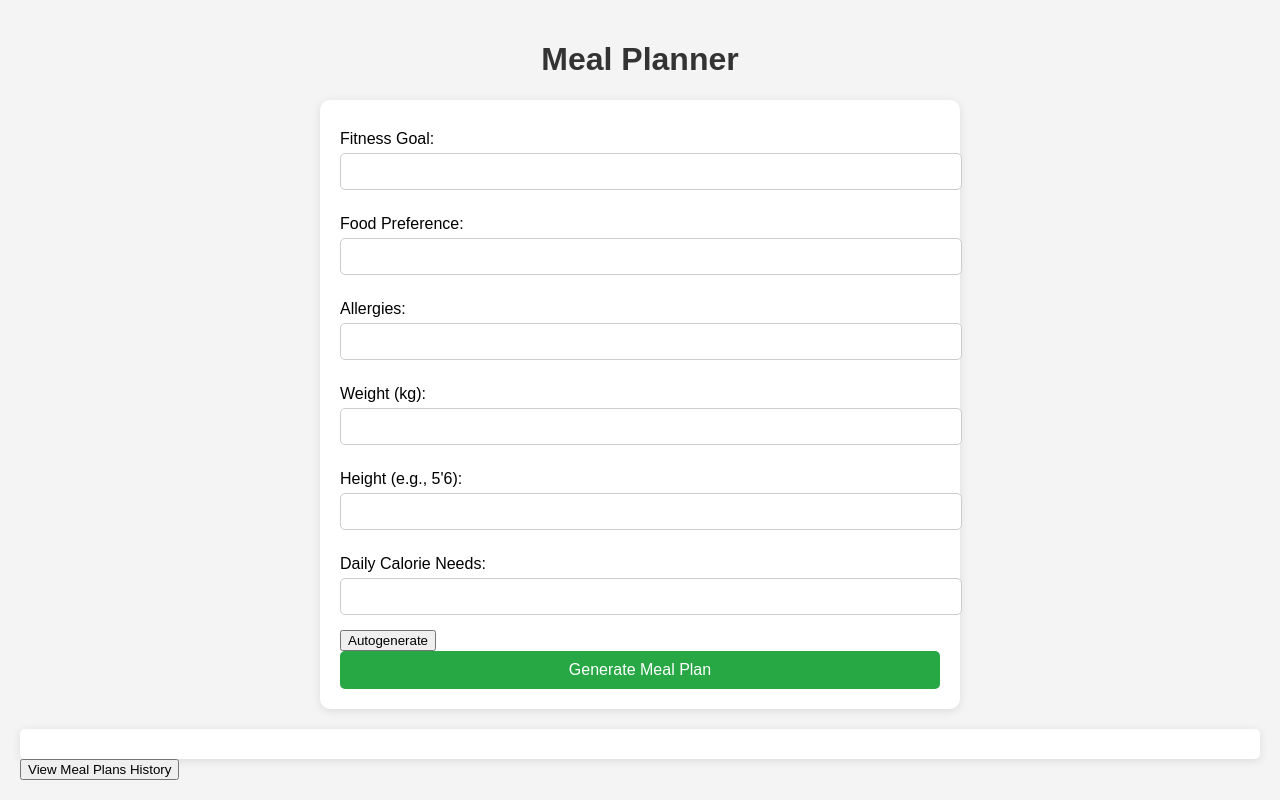
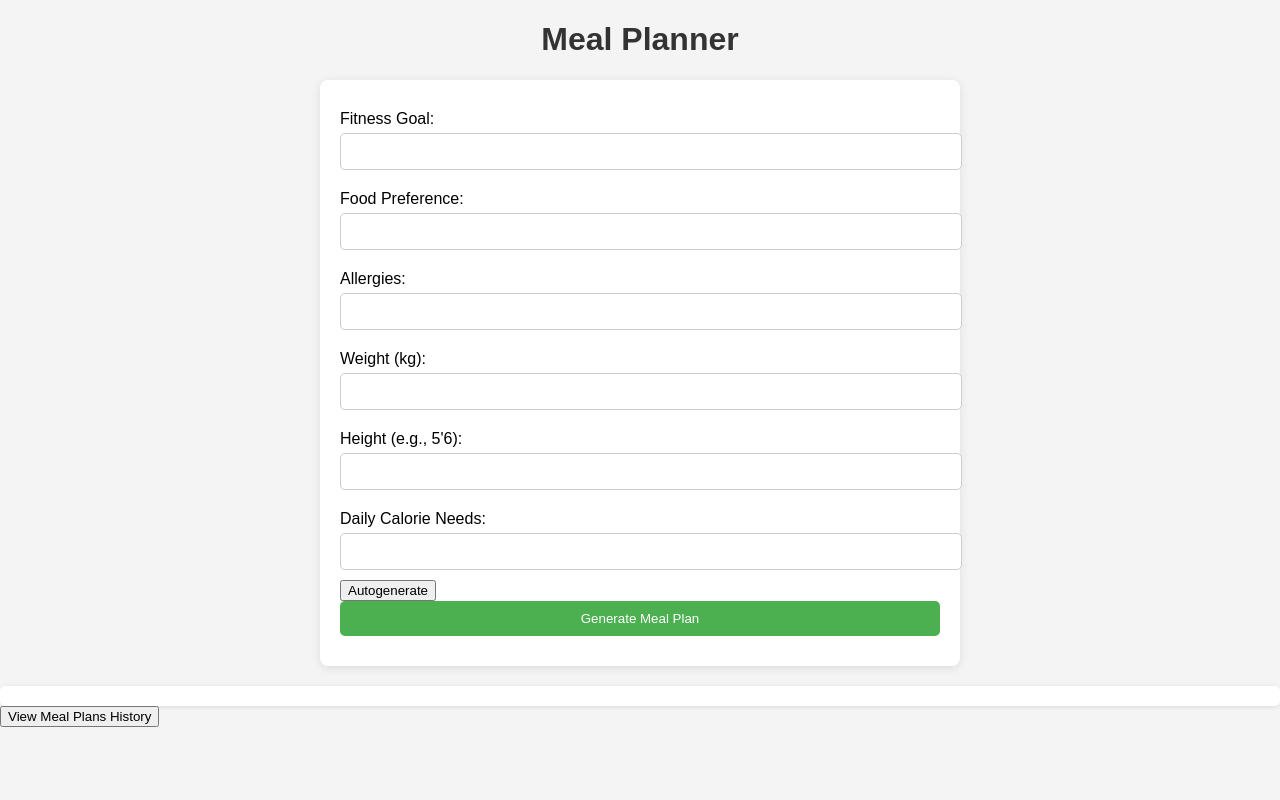
Before and after one commit to rolandjosephb/-Roland-Baja-rolandjosephb-0-followers-1-following-Find-a-repository-AI-Capstone-Meal-Planner, a Flask app: page / in a window 1280 px wide. Run offline with Flask 3, Linux system fonts and the light colour scheme.

Commit message:
Add files via upload

```diff
--- a/MealPlanner-AI-CAPSTONE-main/static/script.js
+++ b/MealPlanner-AI-CAPSTONE-main/static/script.js
@@ -24,11 +24,13 @@ document.getElementById('autogenerate').addEventListener('click', async () => {
 
     const formData = await response.json();
 
-
     document.getElementById('fitness_goal').value = formData.fitness_goal;
     document.getElementById('food_preference').value = formData.food_preference;
     document.getElementById('allergies').value = formData.allergies;
     document.getElementById('weight').value = formData.weight;
     document.getElementById('height').value = formData.height;
-    document.getElementById('daily_calories').value = formData.daily_calories;
+    document.getElementById('age').value = formData.age;
+    document.getElementById('number_of_people').value = formData.number_of_people;
+    document.getElementById('sex').value = formData.sex;
+    document.getElementById('food_available').value = formData.food_available;
 });
--- a/MealPlanner-AI-CAPSTONE-main/static/style.css
+++ b/MealPlanner-AI-CAPSTONE-main/static/style.css
@@ -1,76 +1,83 @@
 body {
     font-family: Arial, sans-serif;
-    background-color: #f4f4f4;
     margin: 0;
-    padding: 20px;
+    padding: 0;
+    background-color: #f4f4f4; /* Light background color */
 }
 
 h1 {
     text-align: center;
-    color: #333;
+    color: #333; /* Darker text color for better contrast */
+}
+
+nav {
+    background-color: #4CAF50; /* Green background for the navigation */
+    padding: 10px; /* Padding around the navigation */
+    text-align: center; /* Center the navigation items */
+}
+
+nav ul {
+    list-style: none; /* Remove default bullet points */
+    padding: 0; /* Remove padding */
+}
+
+nav ul li {
+    display: inline; /* Display items in a row */
+    margin-right: 20px; /* Space between the items */
+}
+
+nav ul li a {
+    text-decoration: none; /* Remove underline from links */
+    color: white; /* White text color */
+    padding: 10px 15px; /* Padding for clickable area */
+    border-radius: 5px; /* Rounded corners */
+    transition: background-color 0.3s; /* Smooth transition for hover effect */
+}
+
+nav ul li a:hover {
+    background-color: #45a049; /* Darker green on hover */
 }
 
 form {
-    max-width: 600px;
-    margin: 0 auto;
-    background: #fff;
-    padding: 20px;
-    border-radius: 10px;
-    box-shadow: 0 2px 10px rgba(0, 0, 0, 0.1);
+    max-width: 600px; /* Maximum width for forms */
+    margin: 20px auto; /* Center the form with automatic margins */
+    background: white; /* White background for the form */
+    padding: 20px; /* Padding inside the form */
+    border-radius: 8px; /* Rounded corners for the form */
+    box-shadow: 0 2px 10px rgba(0, 0, 0, 0.1); /* Subtle shadow for depth */
 }
 
 label {
-    display: block;
-    margin: 10px 0 5px;
+    display: block; /* Make labels block elements */
+    margin: 10px 0 5px; /* Margin for spacing */
 }
 
 input[type="text"],
-input[type="number"] {
-    width: 100%;
-    padding: 10px;
-    margin-bottom: 15px;
-    border: 1px solid #ccc;
-    border-radius: 5px;
+input[type="number"],
+input[type="submit"] {
+    width: 100%; /* Full width inputs */
+    padding: 10px; /* Padding inside inputs */
+    margin-bottom: 10px; /* Space below inputs */
+    border: 1px solid #ccc; /* Light border */
+    border-radius: 5px; /* Rounded corners for inputs */
 }
 
 input[type="submit"] {
-    background-color: #28a745;
-    color: white;
-    border: none;
-    padding: 10px 15px;
-    border-radius: 5px;
-    cursor: pointer;
-    font-size: 16px;
-    width: 100%;
+    background-color: #4CAF50; /* Green background for submit button */
+    color: white; /* White text on the button */
+    border: none; /* No border for the button */
+    cursor: pointer; /* Pointer cursor on hover */
 }
 
 input[type="submit"]:hover {
-    background-color: #218838;
+    background-color: #45a049; /* Darker green on button hover */
 }
 
-#meal-plan-result {
-    margin-top: 20px;
-    background: #fff;
-    padding: 15px;
-    border-radius: 5px;
-    box-shadow: 0 2px 10px rgba(0, 0, 0, 0.1);
+#meal-plan-result,
+#recipe-result {
+    margin-top: 20px; /* Space above result sections */
+    padding: 10px; /* Padding for result sections */
+    background: white; /* White background for results */
+    border-radius: 5px; /* Rounded corners */
+    box-shadow: 0 1px 5px rgba(0, 0, 0, 0.1); /* Subtle shadow for results */
 }
-table {
-    width: 100%;
-    border-collapse: collapse;
-    margin-top: 20px;
-}
-
-th, td {
-    padding: 10px;
-    border: 1px solid #ccc;
-    text-align: left;
-}
-
-th {
-    background-color: #f4f4f4;
-}
-
-tr:nth-child(even) {
-    background-color: #f9f9f9;
-}
```
